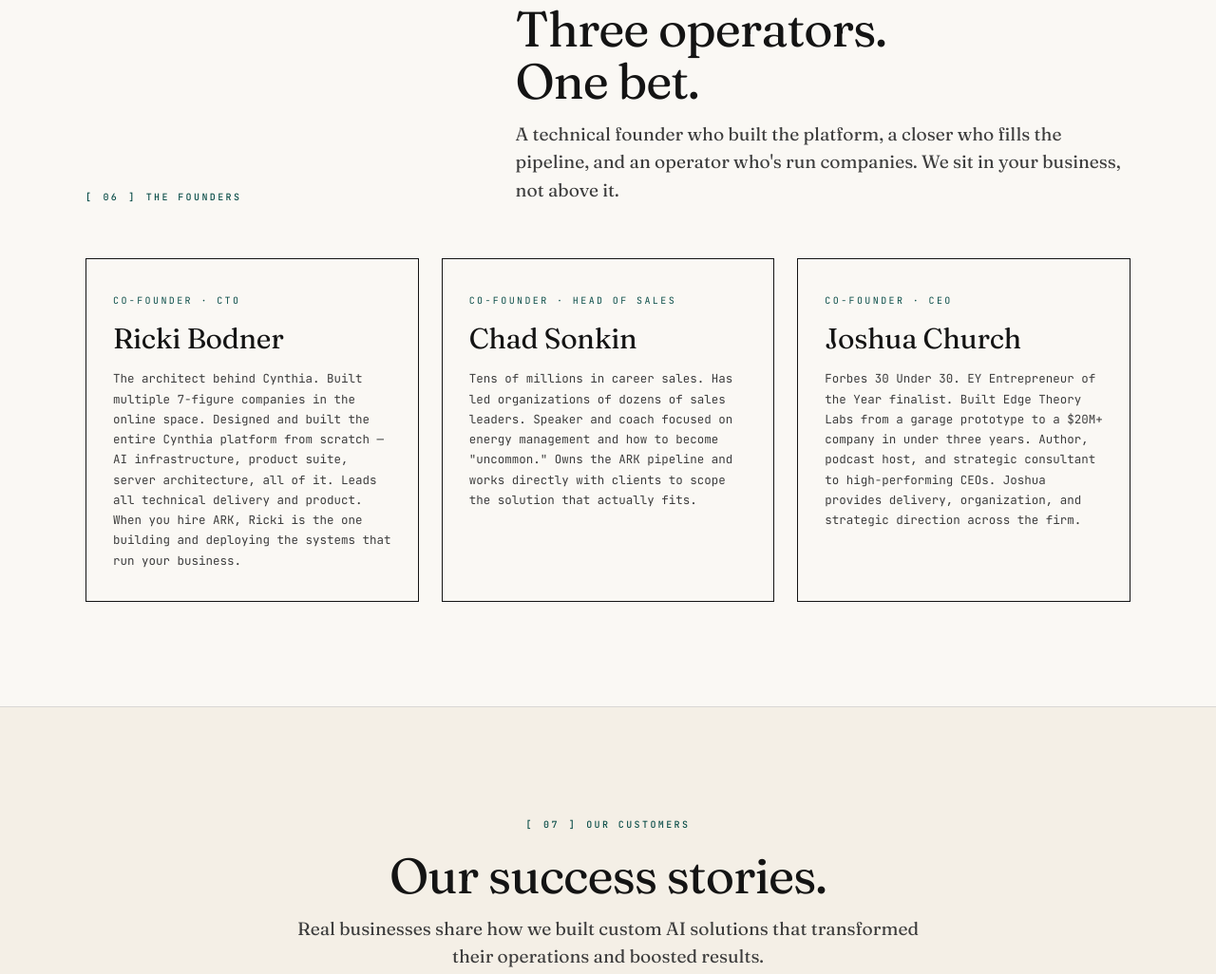
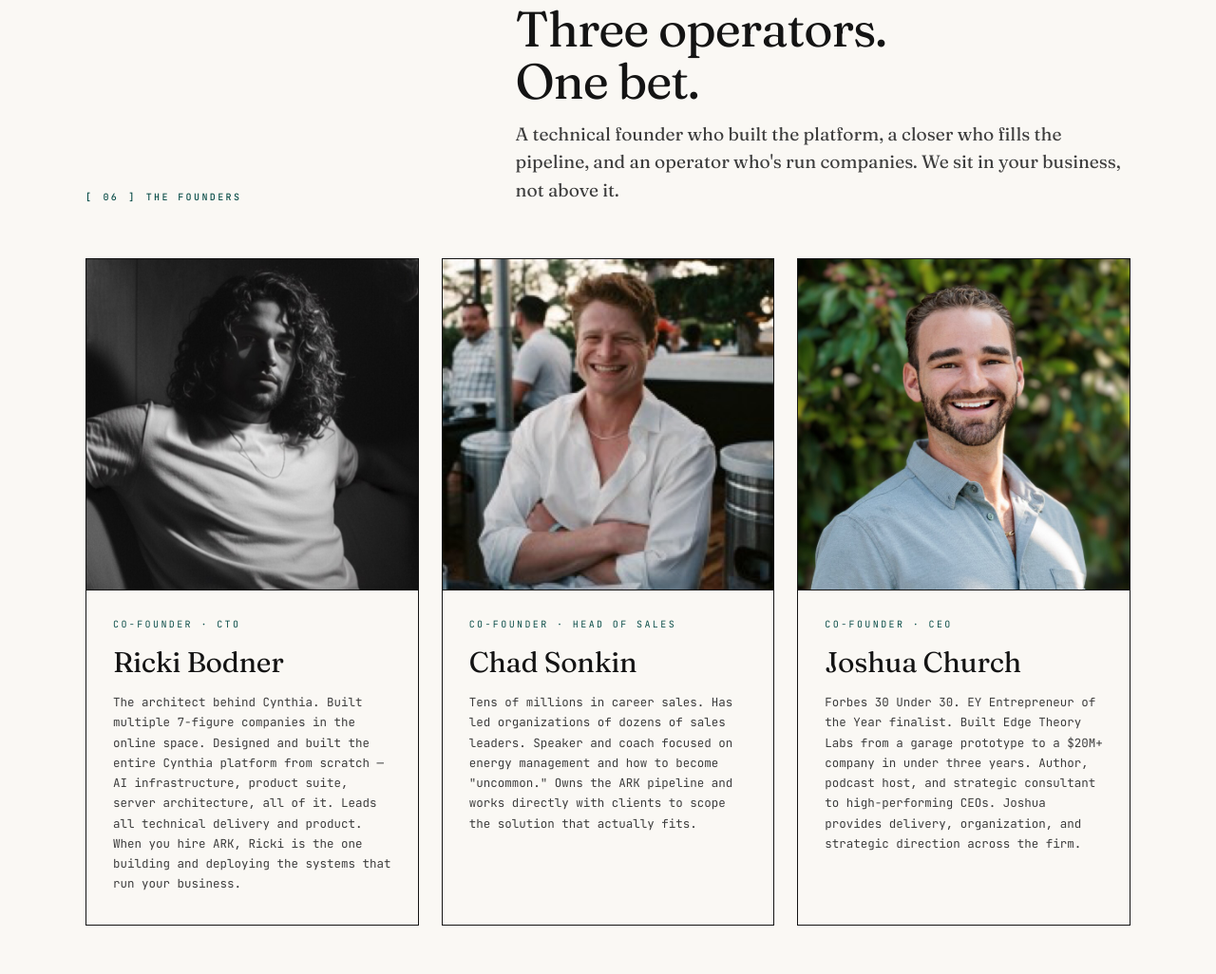
Before and after one commit to churchjd8/arkpartners-site, a plain HTML site: page index.html in a window 1280 px wide. Shown: the part 5344-6370 px from the top of the page at 95% size. Drawn offline with Linux system fonts and the light colour scheme.

Commit message:
Add founder headshots to Section 06
- Joshua: cropped from JDC Headshot.png (1800x1200 → centered 1200x1200
  square, downsized to 800x800 JPG, 100KB)
- Ricki + Chad: ported from cynthiaconcierge media library (team-ricki.jpg,
  team-chad.jpg)
- All three live at /assets/team/<name>.jpg

Founder card layout: square portrait at top (object-fit cover, slight
grayscale that lifts on hover) over a single ink rule, then role/name/bio
underneath with consistent padding. Lazy-loaded.

Co-Authored-By: Claude Opus 4.7 (1M context) <noreply@anthropic.com>

```diff
--- a/index.html
+++ b/index.html
@@ -403,11 +403,37 @@
     .founders { display: grid; grid-template-columns: repeat(3, 1fr); gap: 24px; }
     @media (max-width: 900px) { .founders { grid-template-columns: 1fr; } }
     .founder {
-      padding: 36px 28px 32px;
+      padding: 0 0 32px;
       border: 1px solid var(--ink);
       background: var(--paper);
       position: relative;
+      display: flex;
+      flex-direction: column;
     }
+    .founder-portrait {
+      aspect-ratio: 1 / 1;
+      width: 100%;
+      overflow: hidden;
+      background: var(--paper-warm);
+      border-bottom: 1px solid var(--ink);
+    }
+    .founder-portrait img {
+      width: 100%;
+      height: 100%;
+      object-fit: cover;
+      object-position: center 22%;
+      display: block;
+      filter: grayscale(0.18) contrast(1.02);
+      transition: filter .35s ease, transform .6s ease;
+    }
+    .founder:hover .founder-portrait img {
+      filter: grayscale(0) contrast(1.02);
+      transform: scale(1.02);
+    }
+    .founder .role,
+    .founder h4,
+    .founder p { padding-left: 28px; padding-right: 28px; }
+    .founder .role { padding-top: 28px; }
     .founder .role {
       font-family: "JetBrains Mono", monospace; font-size: 10px; letter-spacing: 0.24em; text-transform: uppercase;
       color: var(--teal-deep); margin-bottom: 16px;
@@ -845,16 +871,19 @@
 
       <div class="founders">
         <div class="founder">
+          <div class="founder-portrait"><img src="/assets/team/ricki.jpg" alt="Ricki Bodner" loading="lazy" /></div>
           <div class="role">Co-founder · CTO</div>
           <h4>Ricki Bodner</h4>
           <p>The architect behind Cynthia. Built multiple 7-figure companies in the online space. Designed and built the entire Cynthia platform from scratch — AI infrastructure, product suite, server architecture, all of it. Leads all technical delivery and product. When you hire ARK, Ricki is the one building and deploying the systems that run your business.</p>
         </div>
         <div class="founder">
+          <div class="founder-portrait"><img src="/assets/team/chad.jpg" alt="Chad Sonkin" loading="lazy" /></div>
           <div class="role">Co-founder · Head of Sales</div>
           <h4>Chad Sonkin</h4>
           <p>Tens of millions in career sales. Has led organizations of dozens of sales leaders. Speaker and coach focused on energy management and how to become "uncommon." Owns the ARK pipeline and works directly with clients to scope the solution that actually fits.</p>
         </div>
         <div class="founder">
+          <div class="founder-portrait"><img src="/assets/team/joshua.jpg" alt="Joshua Church" loading="lazy" /></div>
           <div class="role">Co-founder · CEO</div>
           <h4>Joshua Church</h4>
           <p>Forbes 30 Under 30. EY Entrepreneur of the Year finalist. Built Edge Theory Labs from a garage prototype to a $20M+ company in under three years. Author, podcast host, and strategic consultant to high-performing CEOs. Joshua provides delivery, organization, and strategic direction across the firm.</p>
```
Also changed, not shown: assets/team/chad.jpg (added), assets/team/joshua.jpg (added), assets/team/ricki.jpg (added).
